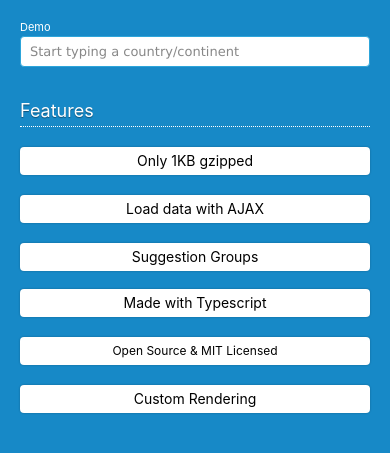
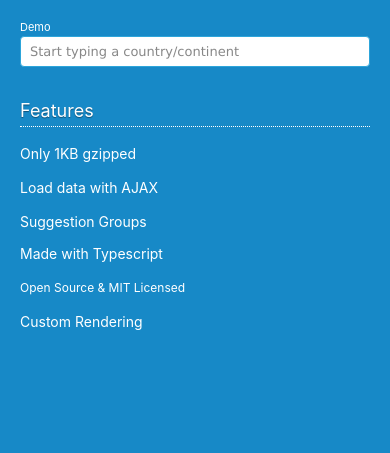
Before and after one commit to denis-taran/autocomplete, a website: page index.html in a window 390 px wide. Shown: the part 121-574 px from the top of the page. Drawn offline with Linux system fonts and the light colour scheme.

Commit message:
mobile website style updated

```diff
--- a/index.html
+++ b/index.html
@@ -151,6 +151,19 @@
 			font-size: 14px;
 		}
 
+		@media (max-width: 600px) {
+			.box {
+				color: white;
+				background: none;
+				border: none;
+				text-align: left;
+				box-shadow: none;
+			}
+			.box > div {
+				line-height: 14px;
+			}
+		}
+
 		.text-shadow {
 			text-shadow: 0 1px 1px rgba(0,0,0,0.4)
 		}
```
